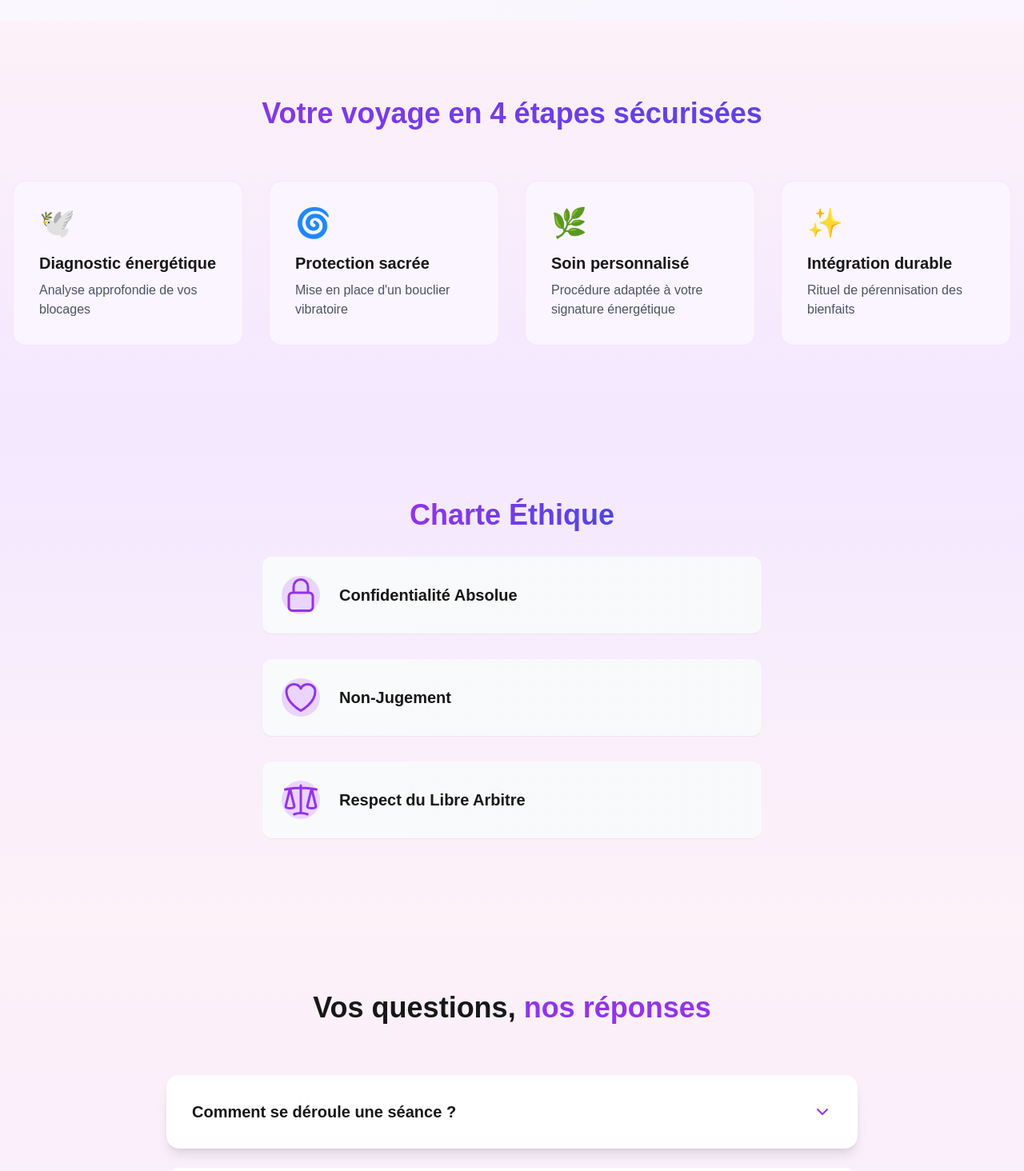
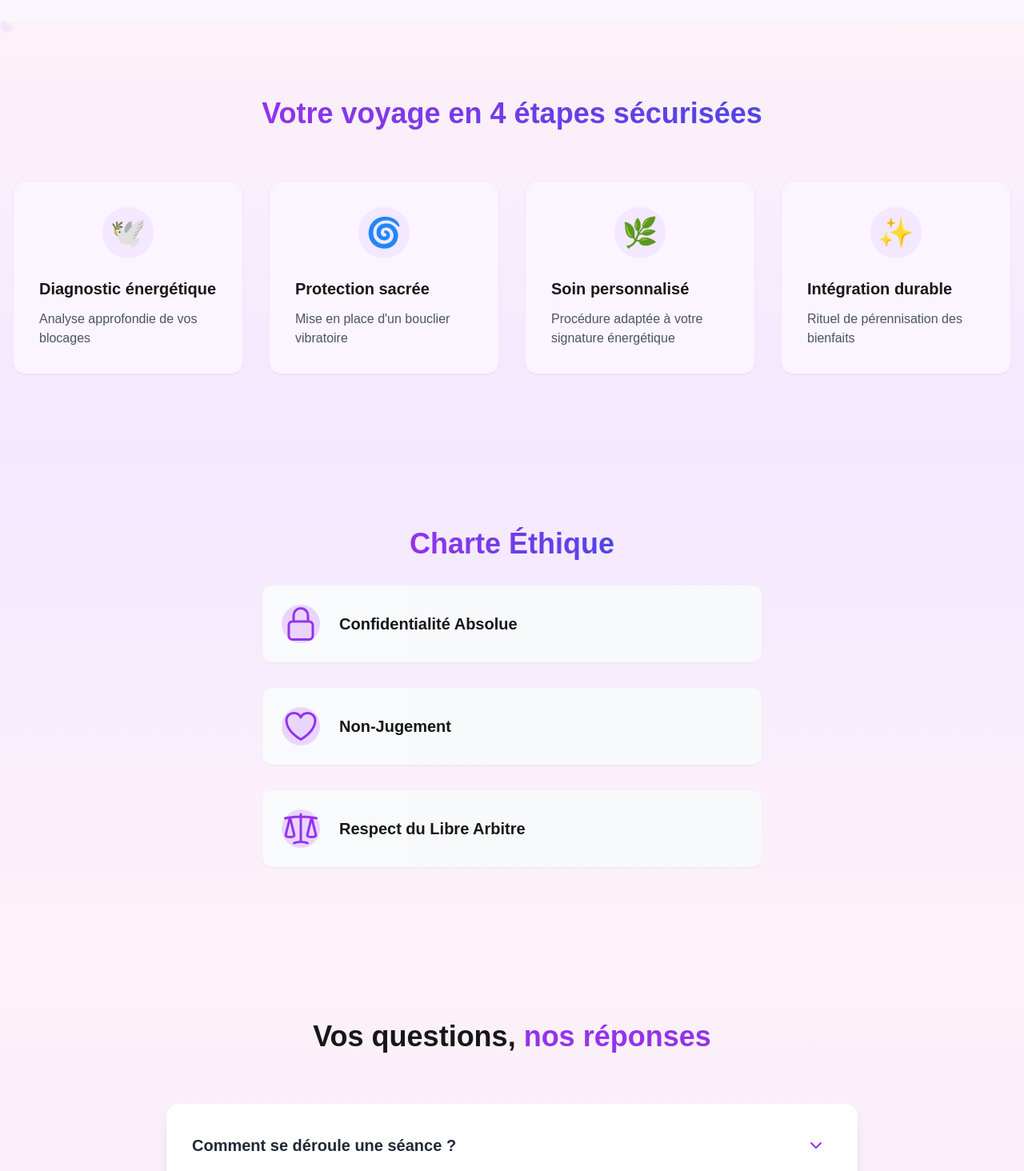
Before and after one commit to flowxt/krisnextjs, a Next.js app: page / in a window 1280 px wide. Shown: the part 1980-3444 px from the top of the page at 80% size. Built offline with nearby package versions, Linux system fonts and the light colour scheme.

Commit message:
animation magnifique

```diff
--- a/src/app/components/Presentation.jsx
+++ b/src/app/components/Presentation.jsx
@@ -111,30 +111,143 @@ export default function Presentation() {
     {/* Section voyage en 4 etapes */}
 
     <motion.section
+  className="py-24 bg-gradient-to-b from-pink-50 to-purple-100 dark:bg-gradient-to-b dark:from-purple-700 dark:to-indigo-900 overflow-hidden relative"
   initial={{ opacity: 0 }}
   whileInView={{ opacity: 1 }}
-  className="py-24 bg-gradient-to-b from-pink-50 to-purple-100 dark:bg-gradient-to-b dark:from-purple-700 dark:to-indigo-900">
+  viewport={{ once: true, margin: "-100px" }}
+  transition={{ duration: 0.8 }}
+>
+  {/* Particules d'arrière-plan subtiles */}
+  <motion.div
+    className="absolute inset-0 pointer-events-none"
+    initial={{ opacity: 0 }}
+    animate={{ opacity: 0.4 }}
+    transition={{ delay: 0.5, duration: 1 }}
+  >
+    {[...Array(20)].map((_, i) => (
+      <motion.div
+        key={i}
+        className="absolute w-2 h-2 rounded-full bg-purple-200 dark:bg-purple-300"
+        initial={{
+          x: Math.random() * 100 + "%",
+          y: Math.random() * 100 + "%",
+          opacity: 0.3
+        }}
+        animate={{
+          y: [Math.random() * 100 + "%", Math.random() * 100 + "%"],
+          opacity: [0.2, 0.8, 0.2]
+        }}
+        transition={{
+          duration: 5 + Math.random() * 10,
+          repeat: Infinity,
+          repeatType: "reverse"
+        }}
+      />
+    ))}
+  </motion.div>
+
   <div className="max-w-7xl mx-auto px-4">
-    <h3 className="text-4xl font-bold text-center mb-16 bg-gradient-to-r from-purple-600 to-indigo-600 bg-clip-text text-transparent dark:bg-gradient-to-l dark:from-purple-50 dark:to-indigo-200">
-      Votre voyage en 4 étapes sécurisées
-    </h3>
+    <motion.h3
+      className="text-4xl font-bold text-center mb-16 relative"
+      initial={{ opacity: 0, y: 30 }}
+      whileInView={{ opacity: 1, y: 0 }}
+      viewport={{ once: true }}
+      transition={{ duration: 0.7 }}
+    >
+      <motion.span
+        className="bg-gradient-to-r from-purple-600 to-indigo-600 bg-clip-text text-transparent dark:bg-gradient-to-l dark:from-purple-50 dark:to-indigo-200"
+        initial={{ backgroundPosition: "0% 0%" }}
+        animate={{ backgroundPosition: "100% 0%" }}
+        transition={{ repeat: Infinity, repeatType: "reverse", duration: 3, ease: "easeInOut" }}
+      >
+        Votre voyage en 4 étapes sécurisées
+      </motion.span>
+    </motion.h3>
 
     <div className="grid md:grid-cols-4 gap-8 dark:text-purple-700">
       {[
-        { icon: '🕊️', title: "Diagnostic énergétique", desc: "Analyse approfondie de vos blocages" },
-        { icon: '🌀', title: "Protection sacrée", desc: "Mise en place d'un bouclier vibratoire" },
-        { icon: '🌿', title: "Soin personnalisé", desc: "Procédure adaptée à votre signature énergétique" },
-        { icon: '✨', title: "Intégration durable", desc: "Rituel de pérennisation des bienfaits" }
+        { icon: '🕊️', title: "Diagnostic énergétique", desc: "Analyse approfondie de vos blocages", delay: 0 },
+        { icon: '🌀', title: "Protection sacrée", desc: "Mise en place d'un bouclier vibratoire", delay: 0.2 },
+        { icon: '🌿', title: "Soin personnalisé", desc: "Procédure adaptée à votre signature énergétique", delay: 0.4 },
+        { icon: '✨', title: "Intégration durable", desc: "Rituel de pérennisation des bienfaits", delay: 0.6 }
       ].map((step, i) => (
         <motion.div
           key={i}
-          initial={{ scale: 0.9 }}
-          whileInView={{ scale: 1 }}
-          className="p-8 rounded-2xl bg-purple-50 border border-purple-100"
+          className="p-8 rounded-2xl bg-purple-50 border border-purple-100 hover:bg-white relative overflow-hidden group shadow-sm hover:shadow-xl"
+          initial={{
+            opacity: 0,
+            y: 30,
+            scale: 0.9
+          }}
+          whileInView={{
+            opacity: 1,
+            y: 0,
+            scale: 1
+          }}
+          viewport={{ once: true, margin: "-50px" }}
+          transition={{
+            duration: 0.8,
+            delay: step.delay,
+            type: "spring",
+            stiffness: 50
+          }}
+          whileHover={{
+            scale: 1.05,
+            y: -10,
+            transition: { duration: 0.3 }
+          }}
         >
-          <div className="text-4xl mb-4">{step.icon}</div>
-          <h4 className="text-xl font-bold mb-2">{step.title}</h4>
-          <p className="text-gray-600">{step.desc}</p>
+          {/* Icône avec animation */}
+          <motion.div
+            className="text-4xl mb-6 relative flex justify-center items-center h-16"
+            initial={{ scale: 0.8, opacity: 0 }}
+            whileInView={{ scale: 1, opacity: 1 }}
+            viewport={{ once: true }}
+            transition={{
+              delay: step.delay + 0.3,
+              type: "spring",
+              stiffness: 100
+            }}
+            whileHover={{
+              scale: 1.2,
+              rotate: [0, 5, -5, 0],
+              transition: { duration: 0.5, repeat: Infinity }
+            }}
+          >
+            <motion.div
+              className="absolute w-16 h-16 rounded-full bg-purple-100 dark:bg-purple-300/20"
+              initial={{ scale: 0 }}
+              whileInView={{ scale: [0, 1.2, 1] }}
+              viewport={{ once: true }}
+              transition={{
+                delay: step.delay + 0.2,
+                duration: 0.8
+              }}
+            />
+            <span className="relative z-10">{step.icon}</span>
+          </motion.div>
+
+          <motion.h4
+            className="text-xl font-bold mb-3 relative z-10"
+            initial={{ opacity: 0 }}
+            whileInView={{ opacity: 1 }}
+            viewport={{ once: true }}
+            transition={{ delay: step.delay + 0.4 }}
+          >
+            {step.title}
+          </motion.h4>
+
+          <motion.p
+            className="text-gray-600 relative z-10"
+            initial={{ opacity: 0 }}
+            whileInView={{ opacity: 1 }}
+            viewport={{ once: true }}
+            transition={{ delay: step.delay + 0.5 }}
+          >
+            {step.desc}
+          </motion.p>
+
+          {/* Suppression des lignes de connexion entre les étapes */}
         </motion.div>
       ))}
     </div>
@@ -285,45 +398,130 @@ export default function Presentation() {
 </motion.section>
 
 {/* FAQ */}
-<section className="py-24 bg-gradient-to-b from-pink-50 to-purple-100  dark:from-purple-700 dark:to-indigo-900">
+{/* FAQ */}
+<motion.section
+  className="py-24 bg-gradient-to-b from-pink-50 to-purple-100 dark:from-purple-700 dark:to-indigo-900 overflow-hidden"
+  initial={{ opacity: 0 }}
+  whileInView={{ opacity: 1 }}
+  viewport={{ once: true }}
+  transition={{ duration: 0.8 }}
+>
   <div className="max-w-4xl mx-auto px-4">
-    <h3 className="text-4xl font-bold text-center mb-16">
-      Vos questions, <span className="text-purple-600 dark:text-purple-400 ">nos réponses</span>
-    </h3>
+    <motion.h3
+      className="text-4xl font-bold text-center mb-16 relative"
+      initial={{ opacity: 0, y: 30 }}
+      whileInView={{ opacity: 1, y: 0 }}
+      viewport={{ once: true }}
+      transition={{ duration: 0.7 }}
+    >
+      Vos questions, {' '}
+      <motion.span
+        className="text-purple-600 dark:text-purple-400 inline-block"
+        initial={{ opacity: 0, scale: 0.8 }}
+        whileInView={{ opacity: 1, scale: 1 }}
+        viewport={{ once: true }}
+        transition={{ duration: 0.5, delay: 0.3 }}
+      >
+        nos réponses
+      </motion.span>
+    </motion.h3>
 
     <div className="space-y-6 dark:text-purple-700">
       {faqItems.map((item, i) => (
         <motion.div
           key={i}
-          className="bg-white p-8 rounded-2xl shadow-lg cursor-pointer"
-          initial={{ opacity: 0 }}
-          whileInView={{ opacity: 1 }}
+          className="bg-white p-8 rounded-2xl shadow-lg cursor-pointer relative overflow-hidden group"
+          initial={{ opacity: 0, y: 20 }}
+          whileInView={{ opacity: 1, y: 0 }}
+          viewport={{ once: true, margin: "-50px" }}
+          transition={{
+            duration: 0.5,
+            delay: i * 0.1,
+            type: "spring",
+            stiffness: 70
+          }}
+          whileHover={{
+            scale: 1.01,
+            boxShadow: "0 10px 30px -10px rgba(120, 80, 170, 0.2)"
+          }}
+          whileTap={{ scale: 0.99 }}
           onClick={() => setOpenItems(prev => ({ ...prev, [i]: !prev[i] }))}
         >
-          <div className="flex justify-between items-center">
-            <h4 className="text-xl font-semibold">{item.question}</h4>
-            <ChevronDownIcon
-              className={`w-6 h-6 text-purple-600 transition-transform duration-300 ${
-                openItems[i] ? 'rotate-180' : ''
-              }`}
-            />
+          {/* Effet de vague au survol */}
+          <motion.div
+            className="absolute inset-0 bg-gradient-to-r from-purple-50 to-transparent opacity-0 group-hover:opacity-100"
+            initial={{ x: "-100%" }}
+            whileHover={{ x: "100%" }}
+            transition={{ duration: 1, ease: "easeInOut" }}
+          />
+
+          <div className="flex justify-between items-center relative z-10">
+            <motion.h4
+              className="text-xl font-semibold"
+              animate={{
+                color: openItems[i] ? "#9333ea" : "#1f2937"
+              }}
+              transition={{ duration: 0.3 }}
+            >
+              {item.question}
+            </motion.h4>
+
+            <motion.div
+              animate={{
+                rotate: openItems[i] ? 180 : 0,
+                backgroundColor: openItems[i] ? "rgba(147, 51, 234, 0.1)" : "transparent"
+              }}
+              transition={{ duration: 0.3, type: "spring" }}
+              className="p-2 rounded-full"
+            >
+              <ChevronDownIcon
+                className={`w-6 h-6 text-purple-600`}
+              />
+            </motion.div>
           </div>
-          <motion.p
-            className={`mt-4 text-gray-600 ${openItems[i] ? 'block' : 'hidden'}`}
-            initial={{ height: 0, opacity: 0 }}
+
+          <motion.div
+            className="overflow-hidden"
+            initial={{ height: 0 }}
             animate={{
-              height: openItems[i] ? 'auto' : 0,
+              height: openItems[i] ? "auto" : 0,
               opacity: openItems[i] ? 1 : 0
             }}
-            transition={{ duration: 0.3 }}
+            transition={{
+              duration: 0.4,
+              ease: [0.04, 0.62, 0.23, 0.98]
+            }}
           >
-            {item.answer}
-          </motion.p>
+            <motion.p
+              className="mt-4 text-gray-600 relative z-10"
+              initial={{ y: -10, opacity: 0 }}
+              animate={{
+                y: openItems[i] ? 0 : -10,
+                opacity: openItems[i] ? 1 : 0
+              }}
+              transition={{
+                duration: 0.3,
+                delay: openItems[i] ? 0.2 : 0
+              }}
+            >
+              {item.answer}
+            </motion.p>
+
+            {/* Ligne décorative qui apparaît quand la FAQ est ouverte */}
+            <motion.div
+              className="h-0.5 bg-gradient-to-r from-purple-200 to-transparent mt-4"
+              initial={{ scaleX: 0, originX: 0 }}
+              animate={{
+                scaleX: openItems[i] ? 1 : 0
+              }}
+              transition={{ duration: 0.5 }}
+            />
+          </motion.div>
         </motion.div>
       ))}
     </div>
   </div>
-</section>
+</motion.section>
     </>
 
   );
```
